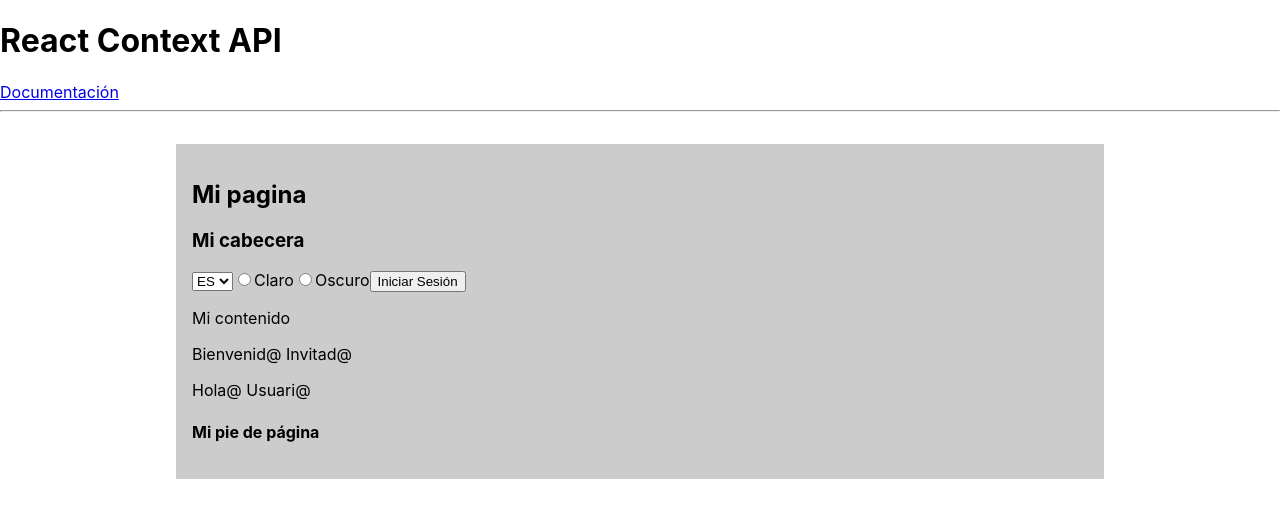
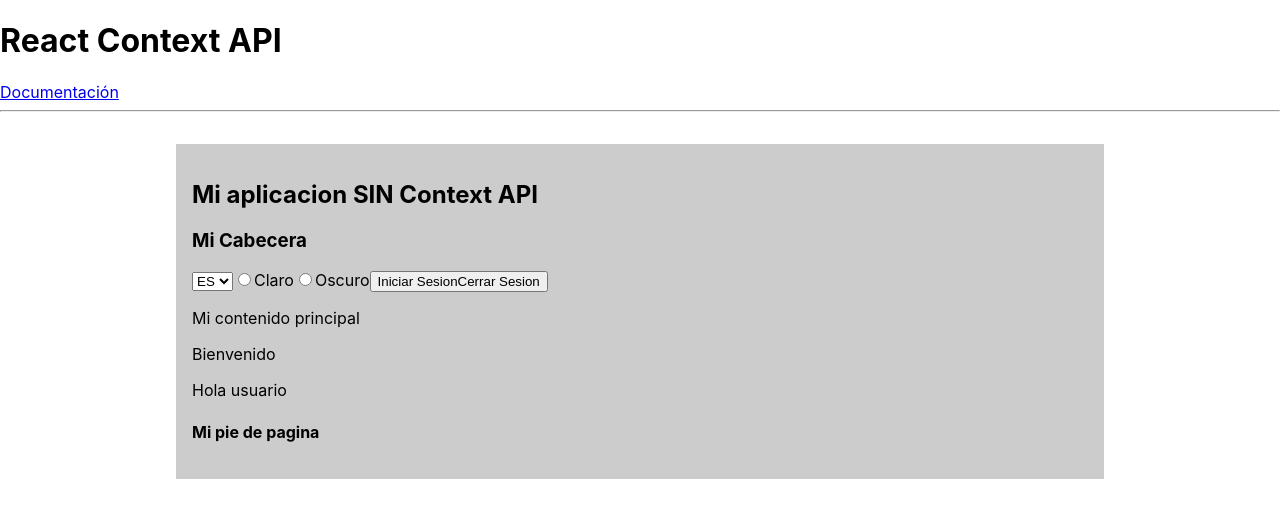
Before and after one commit to amr89-dev/REACT-CURSO, a React (Create React App) app in the folder react-context/: page / in a window 1280 px wide. Shown: the top 518 px of the page. Built offline with nearby package versions, Linux system fonts and the light colour scheme.

Commit message:
language change

```diff
--- a/react-context/src/components/Footer.jsx
+++ b/react-context/src/components/Footer.jsx
@@ -1,9 +1,9 @@
 import React from "react";
 
-const Footer = ({ theme }) => {
+const Footer = ({ theme, texts }) => {
   return (
     <footer className={theme}>
-      <h4>Mi pie de página</h4>
+      <h4>{texts.footerTitle}</h4>
     </footer>
   );
 };
--- a/react-context/src/components/Header.jsx
+++ b/react-context/src/components/Header.jsx
@@ -1,11 +1,11 @@
 import React from "react";
 
-const Header = ({ theme, handleTheme }) => {
+const Header = ({ theme, handleTheme, handleLanguage, texts }) => {
   return (
     <header className={theme}>
-      <h2>Mi pagina</h2>
-      <h3>Mi cabecera</h3>
-      <select name="language">
+      <h2>{texts.headerTitle}</h2>
+      <h3>{texts.headerSubtitle}</h3>
+      <select name="language" onChange={handleLanguage}>
         <option value="es">ES</option>
         <option value="en">EN</option>
       </select>
@@ -16,7 +16,7 @@ const Header = ({ theme, handleTheme }) => {
         onClick={handleTheme}
         value="light"
       />
-      <label htmlFor="light">Claro</label>
+      <label htmlFor="light">{texts.headerLight}</label>
       <input
         type="radio"
         name="theme"
@@ -24,8 +24,11 @@ const Header = ({ theme, handleTheme }) => {
         onClick={handleTheme}
         value="dark"
       />
-      <label htmlFor="dark">Oscuro</label>
-      <button>Iniciar Sesión</button>
+      <label htmlFor="dark">{texts.headerDark}</label>
+      <button>
+        {texts.buttonLogin}
+        {texts.buttonLogout}
+      </button>
     </header>
   );
 };
--- a/react-context/src/components/Main.jsx
+++ b/react-context/src/components/Main.jsx
@@ -1,11 +1,11 @@
 import React from "react";
 
-const Main = ({ theme }) => {
+const Main = ({ theme, texts }) => {
   return (
     <main className={theme}>
-      <p>Mi contenido</p>
-      <p>Bienvenid@ Invitad@</p>
-      <p>Hola@ Usuari@</p>
+      <p>{texts.mainContent}</p>
+      <p>{texts.mainWelcome}</p>
+      <p>{texts.mainHello}</p>
     </main>
   );
 };
--- a/react-context/src/components/Mypage.jsx
+++ b/react-context/src/components/Mypage.jsx
@@ -5,9 +5,38 @@ import Header from "./Header";
 import Main from "./Main";
 
 const initialTheme = "light";
+const initialLanguage = "es";
+const translations = {
+  es: {
+    headerTitle: "Mi aplicacion SIN Context API",
+    headerSubtitle: "Mi Cabecera",
+    headerLight: "Claro",
+    headerDark: "Oscuro",
+    buttonLogin: "Iniciar Sesion",
+    buttonLogout: "Cerrar Sesion",
+    mainWelcome: "Bienvenido",
+    mainHello: "Hola usuario",
+    mainContent: "Mi contenido principal",
+    footerTitle: "Mi pie de pagina",
+  },
+  en: {
+    headerTitle: "My application WITHOUT Context Api",
+    headerSubtitle: "My Header",
+    headerLight: "Light",
+    headerDark: "Dark",
+    buttonLogin: "Login",
+    buttonLogout: "Close Session",
+    mainWelcome: "Welcome",
+    mainHello: "Hello user",
+    mainContent: "My main content",
+    footerTitle: "My footer",
+  },
+};
 
 const Mypage = () => {
   const [theme, setTheme] = useState(initialTheme);
+  const [language, setLanguage] = useState(initialLanguage);
+  const [texts, setTexts] = useState(translations[language]);
 
   const handleTheme = (e) => {
     //console.log(e.target.value);
@@ -19,11 +48,27 @@ const Mypage = () => {
     }
   };
 
+  const handleLanguage = (e) => {
+    console.log(e.target.value);
+    if (e.target.value === "es") {
+      setLanguage("es");
+      setTexts(translations.es);
+    } else {
+      setLanguage("en");
+      setTexts(translations.en);
+    }
+  };
+
   return (
     <div className="my-page">
-      <Header theme={theme} handleTheme={handleTheme} />
-      <Main theme={theme} />
-      <Footer theme={theme} />
+      <Header
+        theme={theme}
+        handleTheme={handleTheme}
+        texts={texts}
+        handleLanguage={handleLanguage}
+      />
+      <Main theme={theme} texts={texts} />
+      <Footer theme={theme} texts={texts} />
     </div>
   );
 };
```
